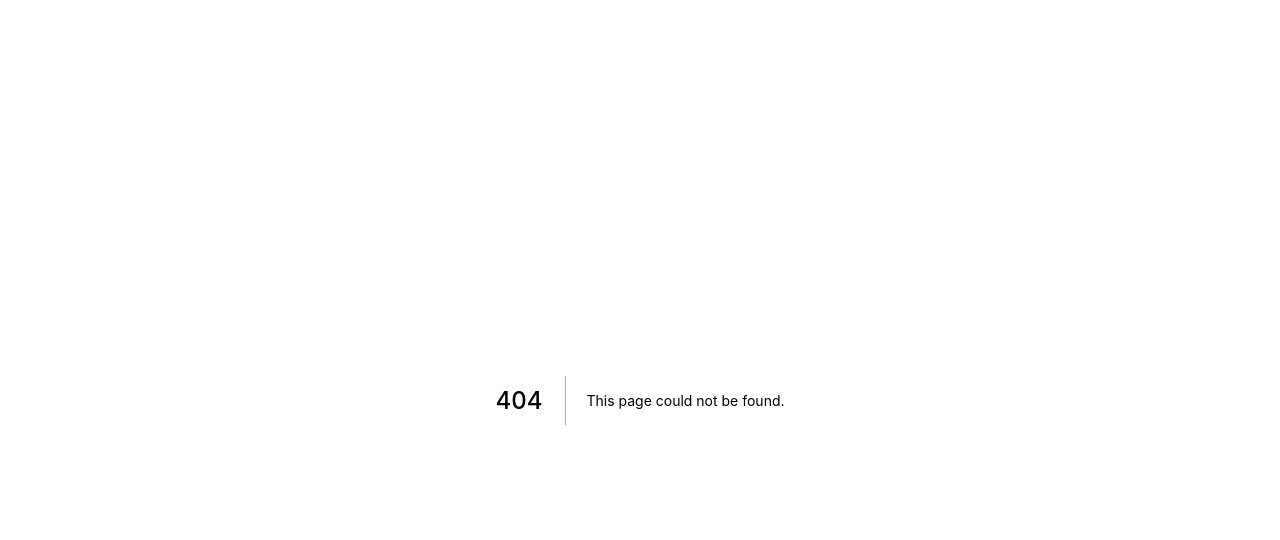
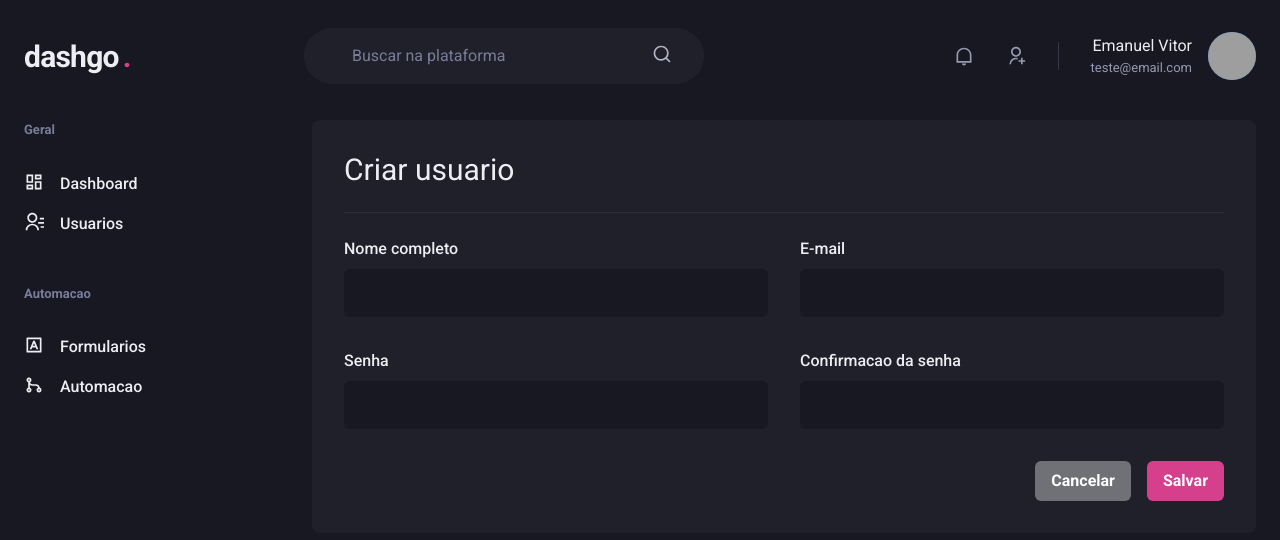
Before and after one commit to emanuelv15/dashgo-ignite-rocketseat, a Next.js app: page /users/create in a window 1280 px wide. Before the commit this address had no page. Shown: the top 540 px of the page. Built offline with nearby package versions, Linux system fonts and the light colour scheme; grey boxes are pictures that could not be loaded.

Commit message:
Formulario de usuario criado

```diff
--- /dev/null
+++ b/src/pages/users/create.tsx
@@ -0,0 +1,57 @@
+import {
+  Box,
+  Flex,
+  Heading,
+  Divider,
+  VStack,
+  SimpleGrid,
+  HStack,
+  Button,
+} from "@chakra-ui/react";
+import { Input } from "../../components/Form/Input";
+
+import { Header } from "../../components/Header";
+import { Sidebar } from "../../components/Sidebar";
+
+export default function CreateUser() {
+  return (
+    <Box>
+      <Header />
+
+      <Flex w="100%" my="6" maxWidth={1480} mx="auto" px="6">
+        <Sidebar />
+
+        <Box flex="1" borderRadius={8} bg="gray.800" p="8">
+          <Heading size="lg" fontWeight="normal">
+            Criar usuario
+          </Heading>
+
+          <Divider my="6" borderColor="gray.700" />
+
+          <VStack spacing="8">
+            <SimpleGrid minChildWidth="240px" spacing="8" w="100%">
+              <Input name="name" label="Nome completo" />
+              <Input name="email" type="email" label="E-mail" />
+            </SimpleGrid>
+
+            <SimpleGrid minChildWidth="240px" spacing="8" w="100%">
+              <Input name="password" type="password" label="Senha" />
+              <Input
+                name="password_confirmation"
+                type="password"
+                label="Confirmacao da senha"
+              />
+            </SimpleGrid>
+          </VStack>
+
+          <Flex mt="8" justify="flex-end">
+            <HStack spacing="4">
+              <Button colorScheme="whiteAlpha">Cancelar</Button>
+              <Button colorScheme="pink">Salvar</Button>
+            </HStack>
+          </Flex>
+        </Box>
+      </Flex>
+    </Box>
+  );
+}
```
